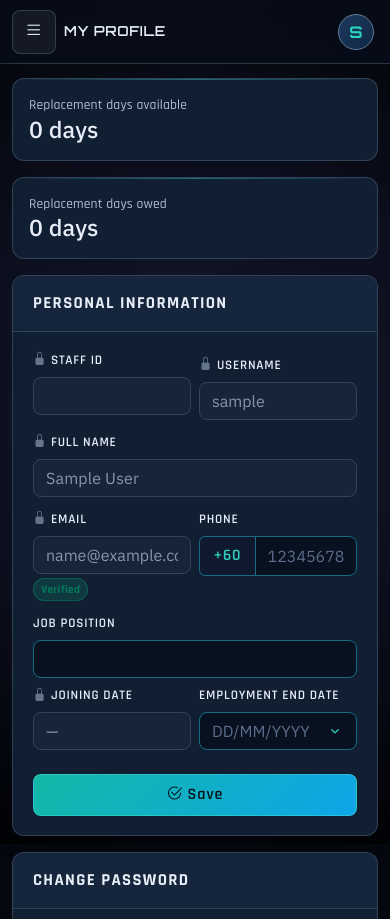
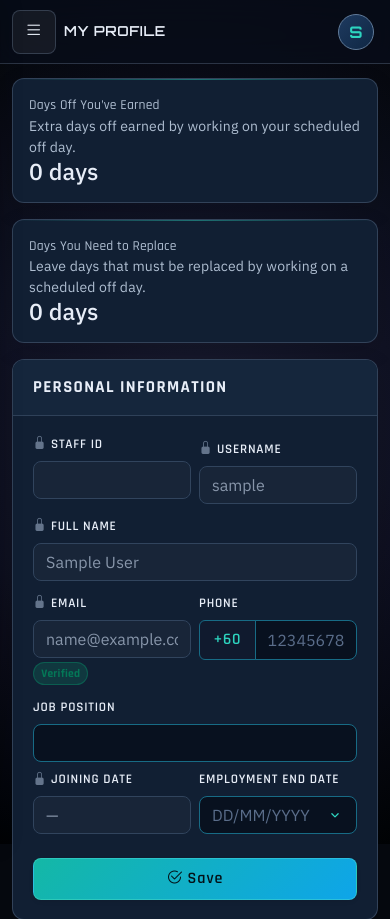
Before and after one commit to Fryzz12-lab/lasto-staff-attendance, a PHP site: page /staff/profile.php in a window 390 px wide. Shown: the top 919 px of the page. Run offline with PHP 8.4, Linux system fonts and the light colour scheme; the visitor is signed in with stand-in values (Sample User, id 1); data that the repository does not hold is empty; some libraries are stand-ins or nearby versions.

Commit message:
Clarify translated balance card labels

```diff
--- a/assets/lang/en.php
+++ b/assets/lang/en.php
@@ -818,4 +818,8 @@ return array (
   'copy_employee_message' => 'Copy Details',
   'preview_employee_message' => 'Preview Message',
   'employee_message_hint' => 'Share these credentials with the employee directly.',
+  'days_off_earned' => 'Days Off You’ve Earned',
+  'days_off_earned_hint' => 'Extra days off earned by working on your scheduled off day.',
+  'days_to_replace' => 'Days You Need to Replace',
+  'days_to_replace_hint' => 'Leave days that must be replaced by working on a scheduled off day.',
 );
--- a/assets/lang/ms.php
+++ b/assets/lang/ms.php
@@ -818,4 +818,8 @@ return array (
   'copy_employee_message' => 'Salin Butiran',
   'preview_employee_message' => 'Pratonton Mesej',
   'employee_message_hint' => 'Kongsi kelayakan ini terus dengan pekerja.',
+  'days_off_earned' => 'Hari Cuti Yang Anda Peroleh',
+  'days_off_earned_hint' => 'Hari cuti tambahan yang diperoleh dengan bekerja pada hari off berjadual.',
+  'days_to_replace' => 'Hari Yang Perlu Anda Ganti',
+  'days_to_replace_hint' => 'Hari cuti yang perlu diganti dengan bekerja pada hari off berjadual.',
 );
--- a/assets/lang/zh.php
+++ b/assets/lang/zh.php
@@ -818,4 +818,8 @@ return array (
   'copy_employee_message' => '复制信息',
   'preview_employee_message' => '预览信息',
   'employee_message_hint' => '请将此登录凭据直接发给该员工。',
+  'days_off_earned' => '您已赚取的补休天数',
+  'days_off_earned_hint' => '通过在排定休息日工作而获得的额外休息日。',
+  'days_to_replace' => '您需要补回的天数',
+  'days_to_replace_hint' => '需要通过在排定休息日工作来补回的休假天数。',
 );
--- a/staff/profile.php
+++ b/staff/profile.php
@@ -87,8 +87,8 @@ require __DIR__ . '/../includes/layout_header.php';
 <h2 class="h4 mb-3 d-none d-lg-block"><?= e(__('my_profile')) ?></h2>
 
 <div class="row g-3 mb-3">
-    <div class="col-md-6"><div class="card-soft p-3"><div class="form-hint"><?= e(__('replacement_off_available')) ?></div><div class="h3 mb-0"><?= e((string)$balances['replacement_off']) ?> <?= e($balances['replacement_off'] === 1 ? __('day') : __('days')) ?></div></div></div>
-    <div class="col-md-6"><div class="card-soft p-3"><div class="form-hint"><?= e(__('cuti_perlu_ganti')) ?></div><div class="h3 mb-0"><?= e((string)$balances['cuti_perlu_ganti']) ?> <?= e($balances['cuti_perlu_ganti'] === 1 ? __('day') : __('days')) ?></div></div></div>
+    <div class="col-md-6"><div class="card-soft p-3"><div class="form-hint"><?= e(__('days_off_earned')) ?></div><div class="small text-muted"><?= e(__('days_off_earned_hint')) ?></div><div class="h3 mb-0"><?= e((string)$balances['replacement_off']) ?> <?= e($balances['replacement_off'] === 1 ? __('day') : __('days')) ?></div></div></div>
+    <div class="col-md-6"><div class="card-soft p-3"><div class="form-hint"><?= e(__('days_to_replace')) ?></div><div class="small text-muted"><?= e(__('days_to_replace_hint')) ?></div><div class="h3 mb-0"><?= e((string)$balances['cuti_perlu_ganti']) ?> <?= e($balances['cuti_perlu_ganti'] === 1 ? __('day') : __('days')) ?></div></div></div>
 </div>
 
 <div class="row g-3 staff-profile-row">
```
